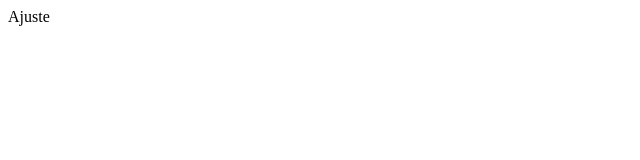
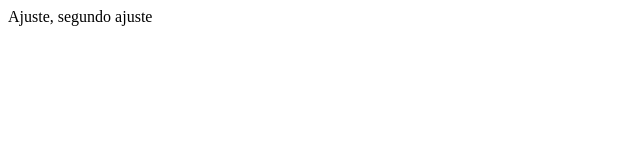
Before and after one commit to DanielGarciaG/EjercicioRamas, a plain HTML site: page index.html in a window 1280 px wide. Shown: the whole page, without its empty margins (0-640 px from the left). Drawn offline with Linux system fonts and the light colour scheme.

Commit message:
Se agrega segundio ajuste

```diff
--- a/index.html
+++ b/index.html
@@ -1,5 +1,5 @@
 <html>
     <body>
-        Ajuste
+        Ajuste, segundo ajuste
     </body>
 </html>
```
